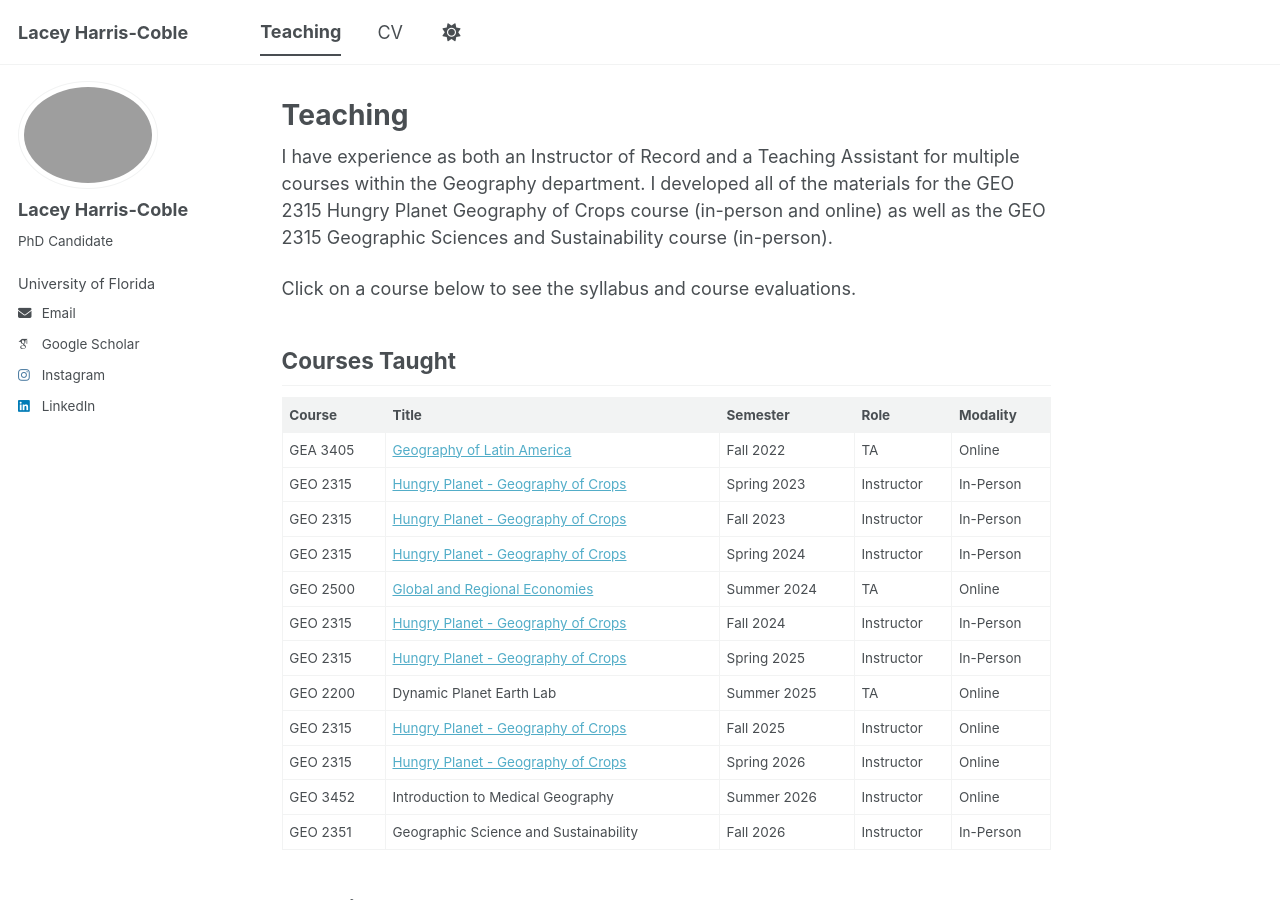
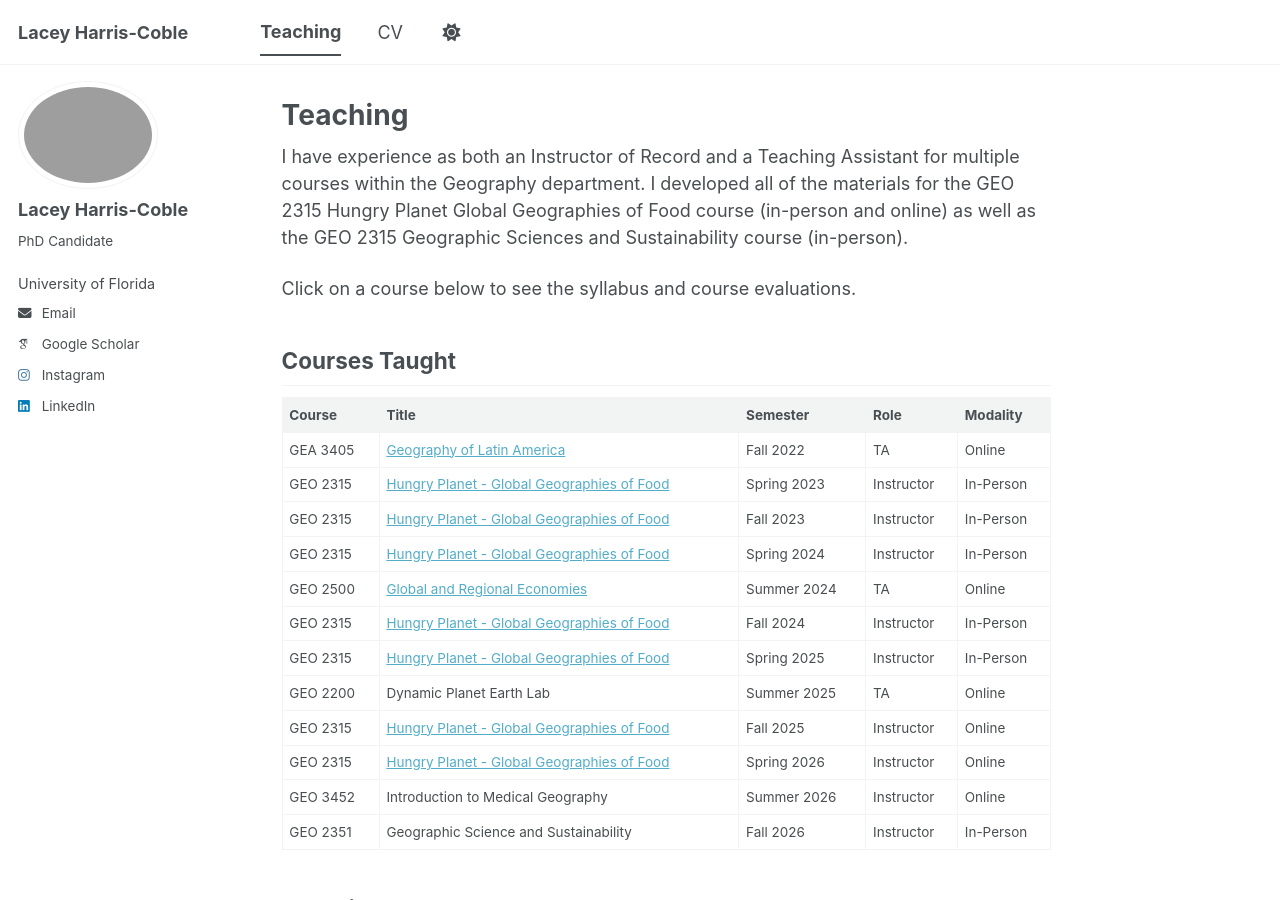
Before and after one commit to lharriscoble/lharriscoble.github.io, a Jekyll site: the page built from _pages/teaching.md, in a window 1280 px wide and 900 px high. Built offline with Jekyll 4.4.1, drawn with Linux system fonts in a browser that asks for light colours; some web fonts are replaced; a script bundle is joined from its source files by our own code; library files that are not in the unit come from our copies.

Commit message:
Update teaching.md

```diff
--- a/_pages/teaching.md
+++ b/_pages/teaching.md
@@ -6,7 +6,7 @@ author_profile: true
 ---
 
 I have experience as both an Instructor of Record and a Teaching Assistant for multiple courses within the Geography department.
-I developed all of the materials for the GEO 2315 Hungry Planet Geography of Crops course (in-person and online) as well as the GEO 2315 Geographic Sciences and Sustainability course (in-person).
+I developed all of the materials for the GEO 2315 Hungry Planet Global Geographies of Food course (in-person and online) as well as the GEO 2315 Geographic Sciences and Sustainability course (in-person).
 
 Click on a course below to see the syllabus and course evaluations.
 
@@ -16,15 +16,15 @@ Click on a course below to see the syllabus and course evaluations.
 | Course | Title | Semester | Role | Modality |
 |--------|-------|----------|------|
 | GEA 3405 | [Geography of Latin America](/teaching/gea3405) | Fall 2022 | TA | Online |
-| GEO 2315 | [Hungry Planet - Geography of Crops](/teaching/geo2315) | Spring 2023 | Instructor | In-Person |
-| GEO 2315 | [Hungry Planet - Geography of Crops](/teaching/geo2315) | Fall 2023 | Instructor | In-Person |
-| GEO 2315 | [Hungry Planet - Geography of Crops](/teaching/geo2315) | Spring 2024 | Instructor | In-Person |
+| GEO 2315 | [Hungry Planet - Global Geographies of Food](/teaching/geo2315) | Spring 2023 | Instructor | In-Person |
+| GEO 2315 | [Hungry Planet - Global Geographies of Food](/teaching/geo2315) | Fall 2023 | Instructor | In-Person |
+| GEO 2315 | [Hungry Planet - Global Geographies of Food](/teaching/geo2315) | Spring 2024 | Instructor | In-Person |
 | GEO 2500 | [Global and Regional Economies](/teaching/geo2500) | Summer 2024 | TA | Online |
-| GEO 2315 | [Hungry Planet - Geography of Crops](/teaching/geo2315) | Fall 2024 | Instructor | In-Person |
-| GEO 2315 | [Hungry Planet - Geography of Crops](/teaching/geo2315) | Spring 2025 | Instructor | In-Person |
+| GEO 2315 | [Hungry Planet - Global Geographies of Food](/teaching/geo2315) | Fall 2024 | Instructor | In-Person |
+| GEO 2315 | [Hungry Planet - Global Geographies of Food](/teaching/geo2315) | Spring 2025 | Instructor | In-Person |
 | GEO 2200 | Dynamic Planet Earth Lab | Summer 2025 | TA | Online |
-| GEO 2315 | [Hungry Planet - Geography of Crops](/teaching/geo2315) | Fall 2025 | Instructor | Online |
-| GEO 2315 | [Hungry Planet - Geography of Crops](/teaching/geo2315) | Spring 2026 | Instructor | Online |
+| GEO 2315 | [Hungry Planet - Global Geographies of Food](/teaching/geo2315) | Fall 2025 | Instructor | Online |
+| GEO 2315 | [Hungry Planet - Global Geographies of Food](/teaching/geo2315) | Spring 2026 | Instructor | Online |
 | GEO 3452 | Introduction to Medical Geography | Summer 2026 | Instructor | Online |
 | GEO 2351 | Geographic Science and Sustainability | Fall 2026 | Instructor | In-Person |
 
```
